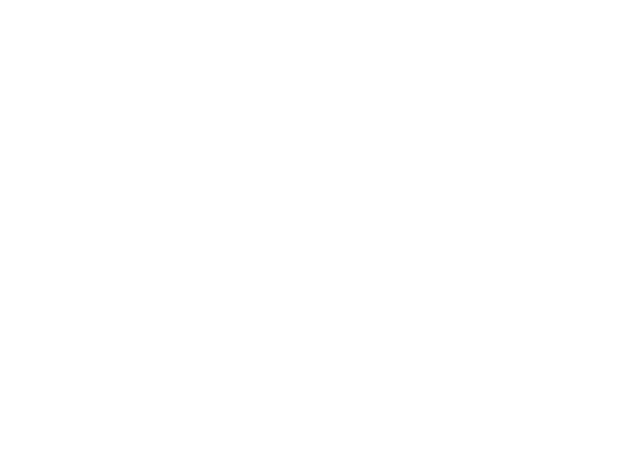
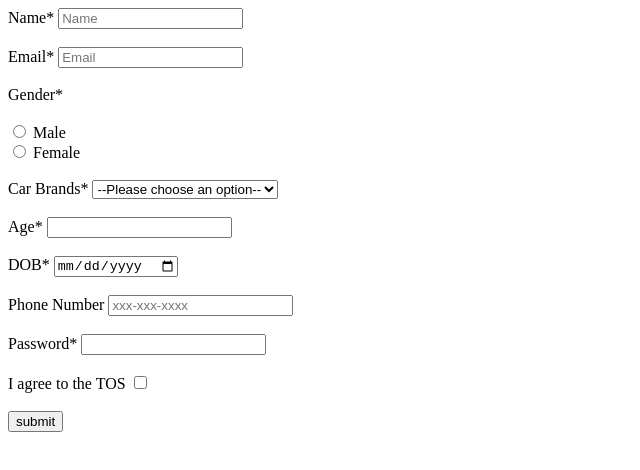
Before and after one commit to acciojob/signup-form-car-pulibanti, a website: page main.html in a window 1280 px wide. Shown: the whole page, without its empty margins (0-640 px from the left). Drawn offline with Linux system fonts and the light colour scheme.

Commit message:
created a submission

```diff
--- a/main.html
+++ b/main.html
@@ -10,7 +10,35 @@
 	<!-- the entire body must be written by student -->
     <script type="text/javascript" src="./script.js">
 </script>
-
+<form method="post">
+	<label for="name" >Name*</label>
+	<input type="text" id="name" name="name" placeholder="Name" required><br><br>
+	<label for="email">Email*</label>
+	<input type="email" id="email" name="email" required placeholder="Email"><br><br>
+	<label for="gender">Gender*</label><br><br>
+	<input type="radio" id="gender_m" name="gender" value="male" required>
+	<label for="gender_m">Male</label><br>
+	<input type="radio" id="gender_f" name="gender" value="female" required>
+	<label for="gender_f">Female</label><br><br>
+	<label for="cars">Car Brands*</label>
+	<select id="cars" required>
+		<option >--Please choose an option--</option>
+		<option value="BMW">BMW</option>
+		<option value="Audi">Audi</option>
+		<option value="Mercedez">Mercedez</option>
+	</select><br><br>
+	<label for="age">Age*</label>
+	<input type="number" id="age" name="age" value="age" required><br><br>
+	<label for="dob">DOB*</label>
+	<input type="date" id="dob" name="dob" required><br><br>
+	<label for="tel">Phone Number</label>
+	<input type="tel" id="tel" name="tel" placeholder="xxx-xxx-xxxx"><br><br>
+	<label for="password">Password*</label>
+	<input type="password" id="password" name="password" required><br><br>
+	<label for="tos">I agree to the TOS</label>
+	<input type="checkbox" id="tos" name="tos" value="tos" required><br><br>
+	<button>submit</button>
+</form>
 </body>
 
 </html>
```
